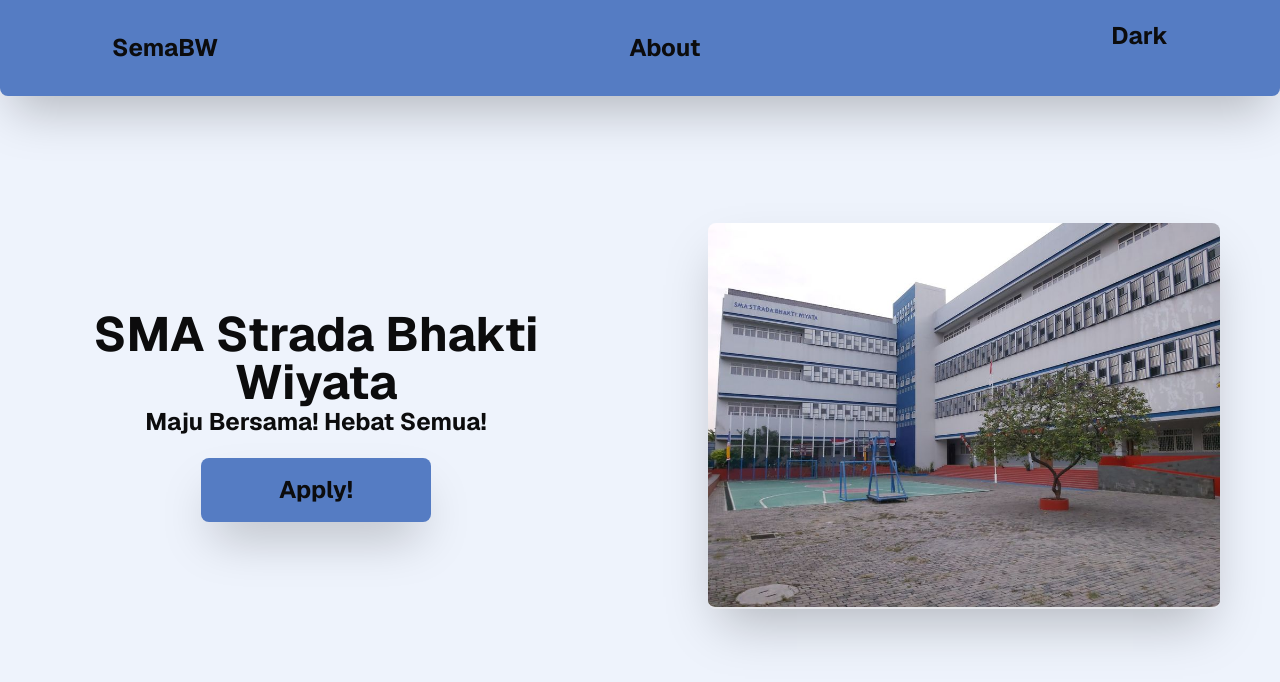
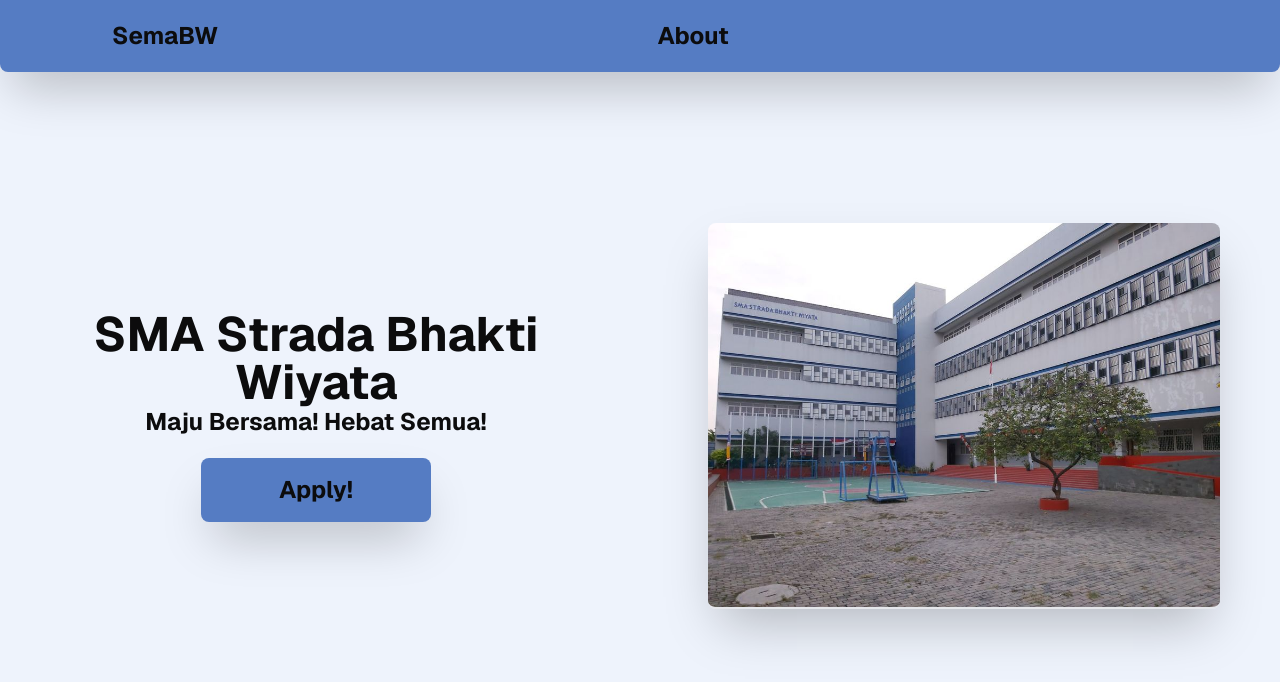
Before and after one commit to aspectxlol/bwsite, a Next.js app: page / in a window 1280 px wide. Shown: the top 682 px of the page. Built offline with nearby package versions, Linux system fonts and the light colour scheme.

Commit message:
removed some weird unnececarry things

```diff
--- a/src/components/Navbar.tsx
+++ b/src/components/Navbar.tsx
@@ -50,9 +50,9 @@
         ))}
       </div>
       <div>
-        <button className="text-text font-bold text-2xl transition-all hidden md:block text-center justify-center" onClick={toggleTheme}>
+        {/* <button className="text-text font-bold text-2xl transition-all hidden md:block text-center justify-center" onClick={toggleTheme}>
           {theme === 'light' ? 'Dark' : 'Light'}
-        </button>
+        </button> */}
         <div ref={dropdownRef}>
           <button>
             <Hamburger className="block md:hidden" onClick={() => setIsDropdownOpen(!isDropdownOpen)} />
@@ -60,7 +60,7 @@
           <div
             className={`absolute right-4 z-20 w-48 py-2 mt-2 origin-top-right bg-accent rounded-md shadow-2xl ${isDropdownOpen ? 'opacity-100 scale-100' : 'opacity-0 scale-90'} transition-all ease-out duration-100`}
           >
-            <button className={`${NavCSS['dropdown-links']}`} onClick={() => setTheme(theme === 'light' ? 'dark' : 'light')}> {theme === 'light' ? 'Dark' : 'Light'}</button>
+            <button className={`${NavCSS['dropdown-links']}`} onClick={() => toggleTheme()}> {theme === 'light' ? 'Dark' : 'Light'}</button>
             <hr className="border-gray-200 border-2" />
             {links.map((link) => (
               <Link key={link.name} href={link.href} className={`${NavCSS['dropdown-links']}`}>
```
